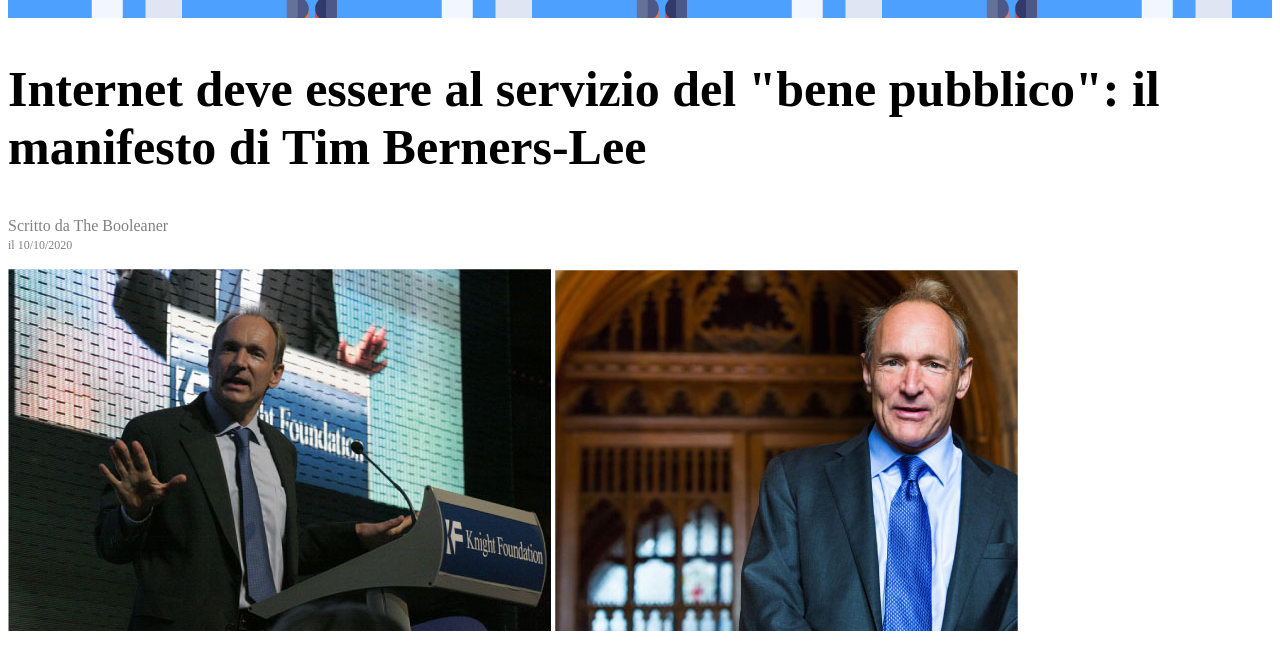
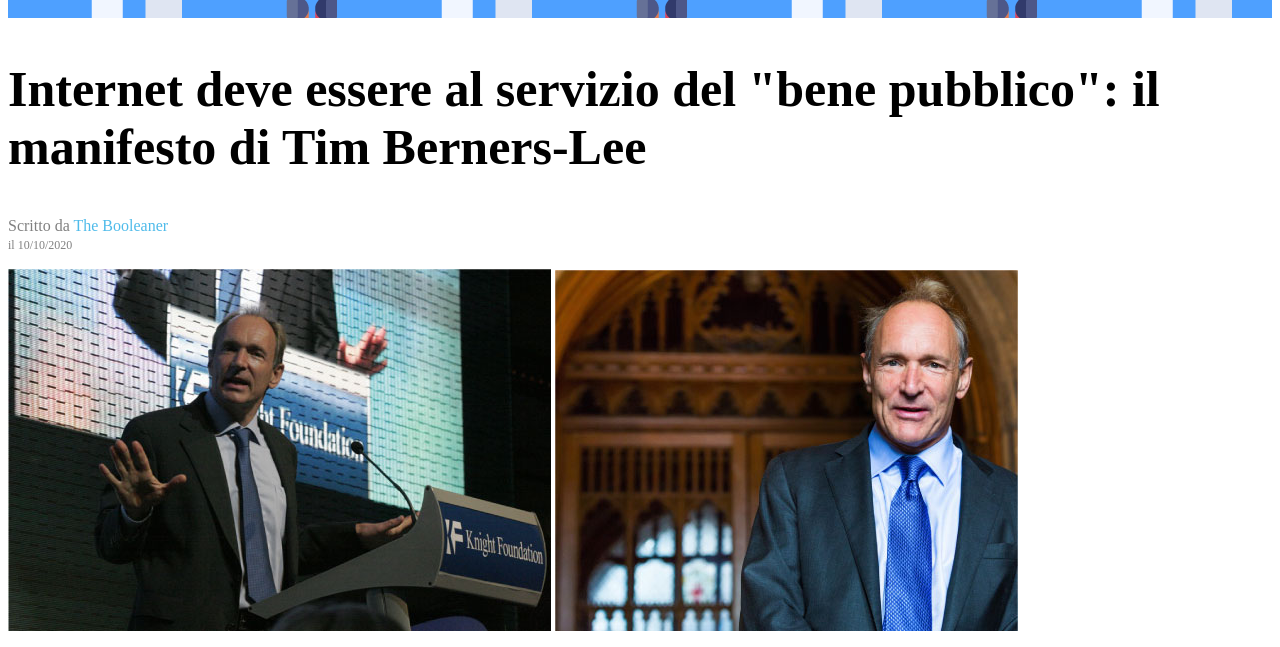
Before and after one commit to giadeagal/html-css-booleaner, a plain HTML site: page index.html in a window 1280 px wide. Shown: the part 140-787 px from the top of the page. Drawn offline with Linux system fonts and the light colour scheme.

Commit message:
aggiustamenti colore booleaner v. 2

```diff
--- a/css/style.css
+++ b/css/style.css
@@ -26,8 +26,8 @@
     color:gray
 }
 
-.turchese {
-    color: darkturquoise;
+.azzurro-chiaro {
+    color: #4fbbea;
 }
 
 .sfondo-turchese{
```
